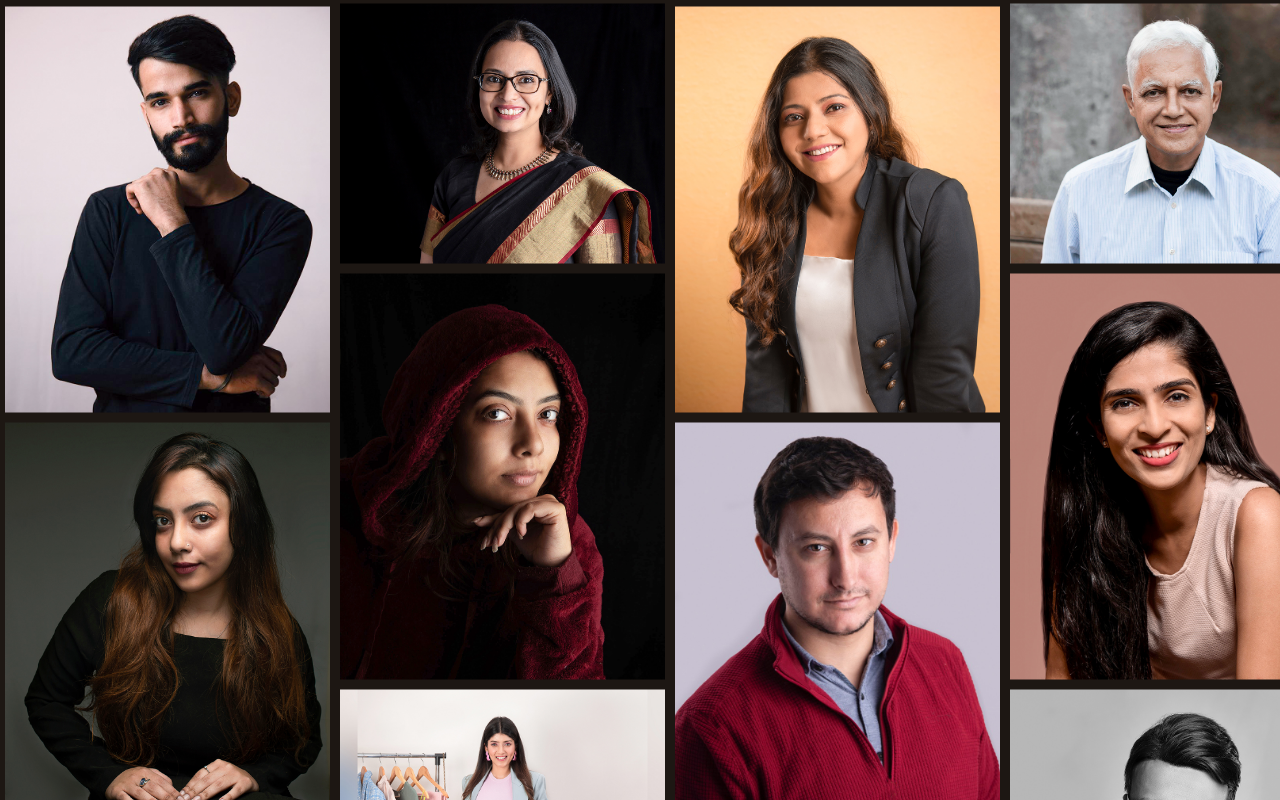
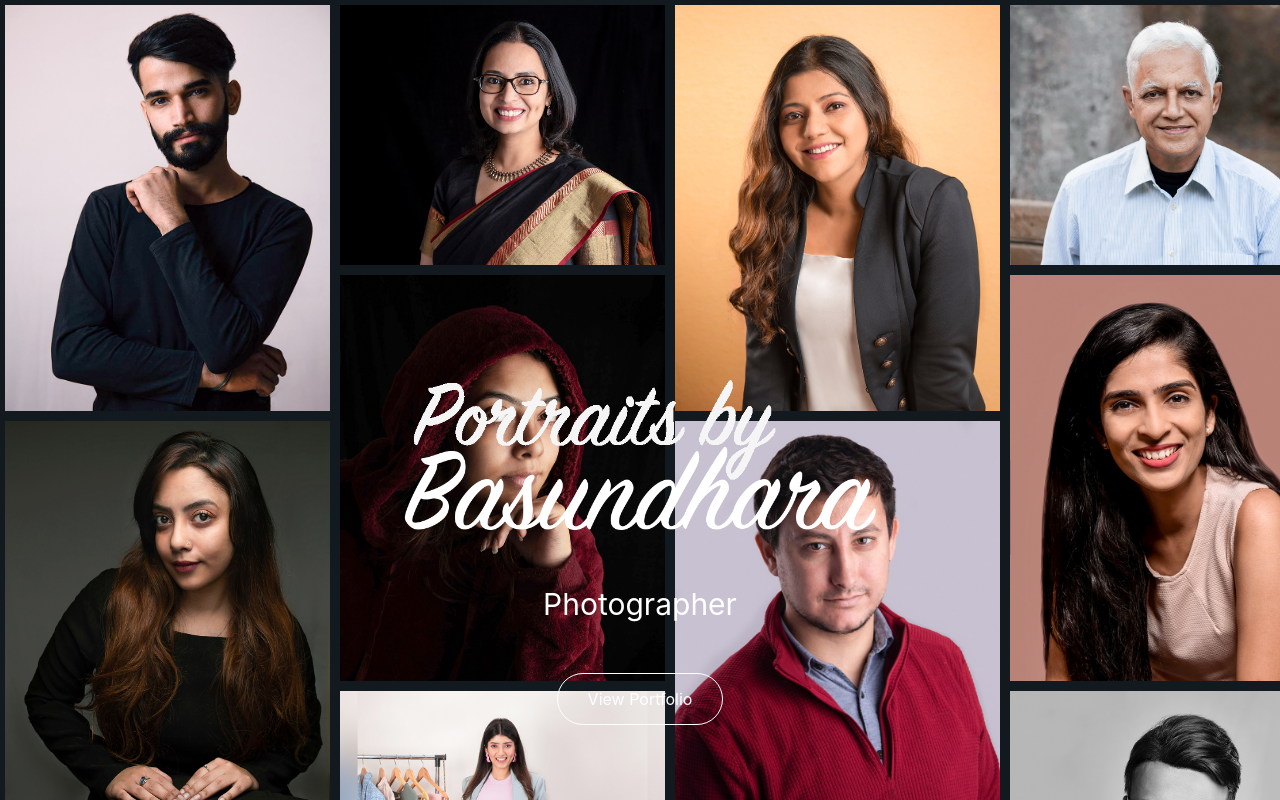
Before and after one commit to brianfordcode/basu-site, a Vue app: page / in a window 1280 px wide. Shown: the top 800 px of the page. Built offline with nearby package versions, Linux system fonts and the light colour scheme; the HTML template or start-up script is replaced by a standard one.

Commit message:
complete position altering for scroll, add logo and button, animate on load

```diff
--- a/src/App.vue
+++ b/src/App.vue
@@ -1,9 +1,8 @@
 <template>
-  <div id="nav">
+
     <openingScreen/>
     <secondPage/>
     <!-- <router-link to="/">Home</router-link> | -->
-  </div>
   <router-view/>
 </template>
 
--- a/src/views/opening-screen.vue
+++ b/src/views/opening-screen.vue
@@ -1,10 +1,16 @@
 <template>
 <div class="page-container">
+
+  <!-- text box  -->
+  <div class="hero-text">
+    <img class="logo" src="../assets/basu-logo-white.png" alt="basu-logo">
+    <p>Photographer</p>
+    <div class="btn" @click="handleClick">View Portfolio</div>
+  </div>
+
+  <!-- background -->
   <div class="background-container">
-    <div :class="{
-          'column': true,
-          'scrolling': scrolling
-         }"
+    <div class="column"
          :style="{
            transform: `translateY(${ position }px)`
          }"
@@ -13,10 +19,7 @@
       <img src="../assets/C1-2.jpg">
       <img src="../assets/C1-3.jpg">
     </div>
-    <div :class="{
-            'column': true,
-            'scrolling': scrolling
-         }"
+     <div class="column"
          :style="{
            transform: `translateY(-${ position }px)`
          }"
@@ -25,10 +28,7 @@
       <img src="../assets/C1-3.jpg">
       <img src="../assets/C2-2.jpg">
     </div>
-    <div :class="{
-            'column': true,
-            'scrolling': scrolling
-         }"
+    <div class="column"
          :style="{
            transform: `translateY(${ position }px)`
          }"
@@ -37,10 +37,7 @@
       <img src="../assets/C3-2.jpg">
       <img src="../assets/C3-3.jpg">
     </div>
-    <div :class="{
-            'column': true,
-            'scrolling': scrolling
-         }"
+    <div class="column"
          :style="{
            transform: `translateY(-${ position }px)`
          }"
@@ -49,10 +46,7 @@
       <img src="../assets/C4-2.jpg">
       <img src="../assets/C4-3.jpg">
     </div>
-    <div :class="{
-            'column': true,
-            'scrolling': scrolling
-         }"
+    <div class="column"
          :style="{
            transform: `translateY(${ position }px)`
          }"
@@ -61,9 +55,8 @@
       <img src="../assets/C5-2.jpg">
       <img src="../assets/C5-3.jpg">
     </div>
+  </div>
 
-
-  </div>
 </div>
 
 
@@ -71,74 +64,129 @@
 
 <script>
 export default {
+
+
+
   created () {
     window.addEventListener('scroll', this.handleScroll, false);
   },
   destroyed () {
     window.removeEventListener('scroll', this.handleScroll, false);
   },
+
     data() {
         return {
-          scrolling: false,
           timer: null,
           position: 0,
-          lastScrollPos: 0,
+          scrollPos: 0
         }
     },
+
     methods: {
       handleScroll() {
-        // start scrolling
-        let scrollPos = window.pageYOffset
+        // scroll down
+        if ((document.body.getBoundingClientRect()).top < this.scrollPos) {
+          this.position += .5
+        }
+        // scroll up
+        else if ((document.body.getBoundingClientRect()).top > this.scrollPos) {
+          this.position -= .5
+        }
+        // snap to 0 if scroll too fast
+        if (document.body.getBoundingClientRect().top === 0) {
+          this.position = 0
+        }
+        this.scrollPos = (document.body.getBoundingClientRect()).top
+      },
+
+      handleClick() {
+        console.log('click')
+      }
 
 
 
-        if (this.timer !== null) {
-          clearTimeout(this.timer)
-          this.scrolling = true
 
-          console.log(scrollPos)
-
-
-          // scrolling up or down
-
-          if (scrollPos > this.lastScrollPos)
-            this.position += .5
-        } else if (this.lastScroll) {
-          console.log('scrolling up')
-          this.position -= .5
-        }
-        // stop scrolling
-        this.timer = setTimeout(()=> {
-          this.lastScrollPos = scrollPos
-          console.log('last scroll: ' + this.lastScrollPos)
-          this.scrolling = false
-        }, 150);
-
-      },
     }
 }
 </script>
 
 <style>
 .page-container {
-  background-color: rgb(29, 23,19);
+  background-color: rgb(18, 25, 31);
+  display: flex;
+  justify-content: space-around;
+  align-items: center;
+   animation: 1s ease-out 0s 1 fadeIn;
+}
+
+.hero-text {
+  position: absolute;
+  height: 400px;
+  display: flex;
+  transform: translateY(50px);
+  flex-direction: column;
+  justify-content: space-around;
+  align-items: center;
+  z-index: 5;
+  font-family: -apple-system, BlinkMacSystemFont, 'Segoe UI', Roboto, Oxygen, Ubuntu, Cantarell, 'Open Sans', 'Helvetica Neue', sans-serif;
+  color: white;
+  animation: 3s ease-out 0s 1 fadeIn;
+}
+
+.logo {
+  height: 150px;
+  width: auto;
+}
+
+p {
+  font-size: 30px;
+}
+
+.btn {
+  cursor: pointer;
+  border: 1px solid white;
+  text-align: center;
+  padding: 15px 30px;
+  border-radius: 50px;
+  transition: .2s ease-in-out;
+}
+
+.btn:hover {
+  background-color: white;
+  color: black;
+}
+
+@keyframes fadeIn {
+    0% {
+        opacity: 0;
+    }
+    100% {
+        opacity: 1;
+    }
+}
+@keyframes fadeInBG {
+    0% {
+        opacity: 0;
+        transform: translateY(-30px);
+    }
+    100% {
+        opacity: 1;
+    }
 }
 
 .background-container {
-  /* border: 1px solid black; */
   overflow: hidden;
   display: flex;
   height: 1000px;
   position: relative;
   margin: 0 auto;
   max-width: min-content;
+  animation: 2s ease-out 0s 1 fadeInBG;
 }
 
 .column {
-  /* border: 1px solid green; */
   display: flex;
-  flex-direction: column;
-
+  flex-direction: column
 }
 
 img {
```
Also changed, not shown: src/assets/basu-logo-white.png (added).
